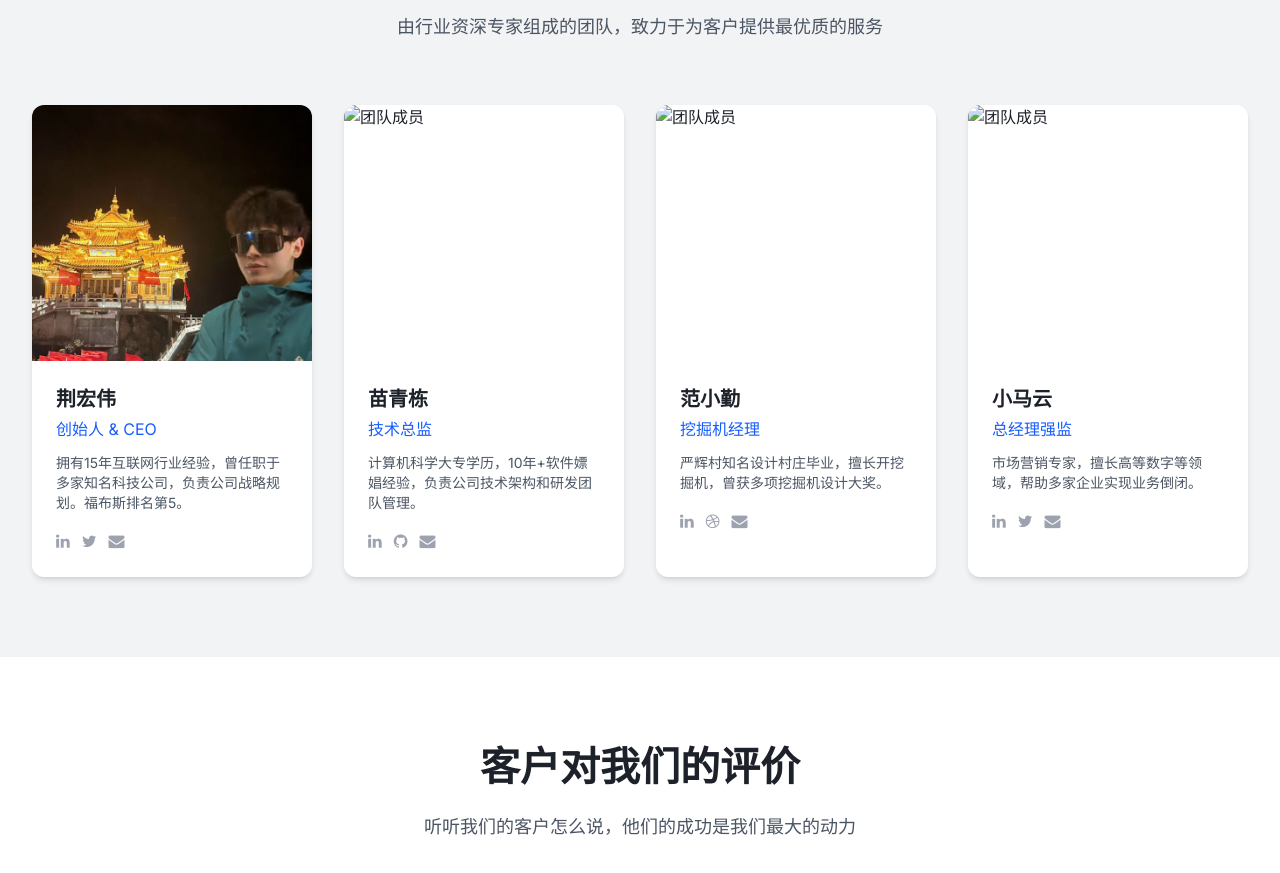
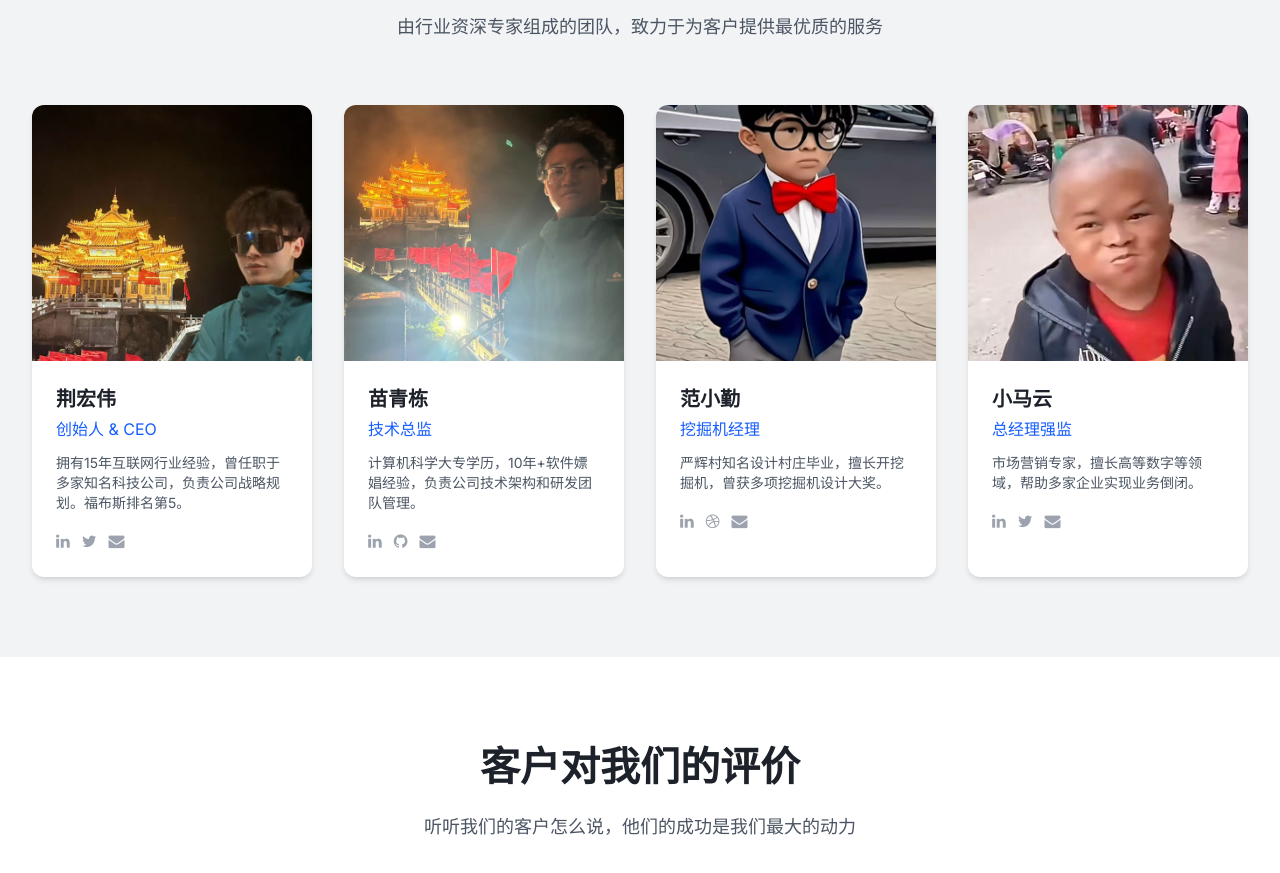
Before and after one commit to jingclavin-maker/jingclavin-maker.github.io, a plain HTML site: page index.html in a window 1280 px wide. Shown: the part 2468-3341 px from the top of the page. Drawn offline with nearby package versions, Linux system fonts and the light colour scheme.

Commit message:
Update index.html

```diff
--- a/index.html
+++ b/index.html
@@ -341,7 +341,7 @@
 
         <!-- 团队成员2 -->
         <div class="bg-white rounded-xl overflow-hidden shadow-md card-hover">
-          <img src="../img/miao.jpg" alt="团队成员" class="w-full h-64 object-cover">
+          <img src="https://github.com/jingclavin-maker/jingclavin-maker.github.io/blob/main/miao.jpg?raw=true" alt="团队成员" class="w-full h-64 object-cover">
           <div class="p-6">
             <h3 class="text-xl font-semibold mb-1">苗青栋</h3>
             <p class="text-primary mb-3">技术总监</p>
@@ -356,7 +356,7 @@
 
         <!-- 团队成员3 -->
         <div class="bg-white rounded-xl overflow-hidden shadow-md card-hover">
-          <img src="../img/fan.jpg" alt="团队成员" class="w-full h-64 object-cover" height="50">
+          <img src="https://github.com/jingclavin-maker/jingclavin-maker.github.io/blob/main/fan.jpg?raw=true" alt="团队成员" class="w-full h-64 object-cover" height="50">
           <div class="p-6">
             <h3 class="text-xl font-semibold mb-1">范小勤</h3>
             <p class="text-primary mb-3">挖掘机经理</p>
@@ -371,7 +371,7 @@
 
         <!-- 团队成员4 -->
         <div class="bg-white rounded-xl overflow-hidden shadow-md card-hover">
-          <img src="../img/x.jpg" alt="团队成员" class="w-full h-64 object-cover">
+          <img src="https://github.com/jingclavin-maker/jingclavin-maker.github.io/blob/main/x.jpg?raw=true" alt="团队成员" class="w-full h-64 object-cover">
           <div class="p-6">
             <h3 class="text-xl font-semibold mb-1">小马云</h3>
             <p class="text-primary mb-3">总经理强监</p>
```
